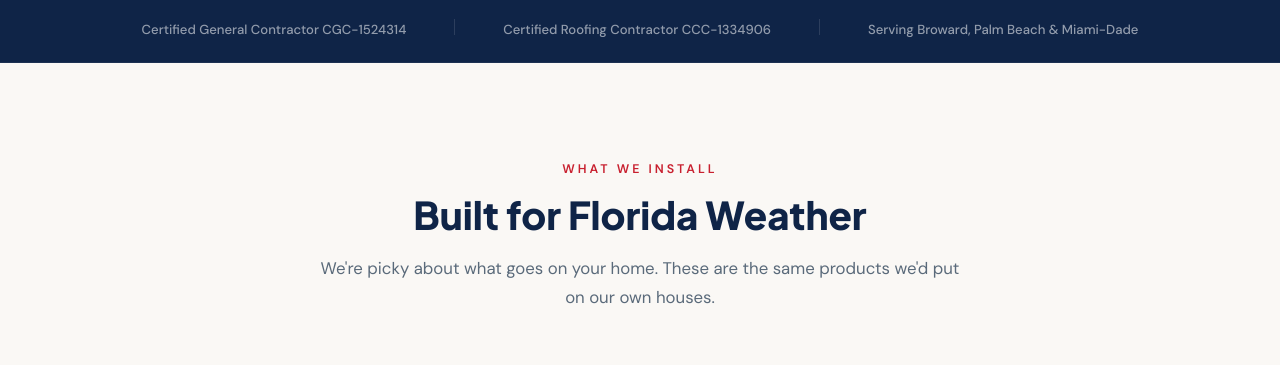
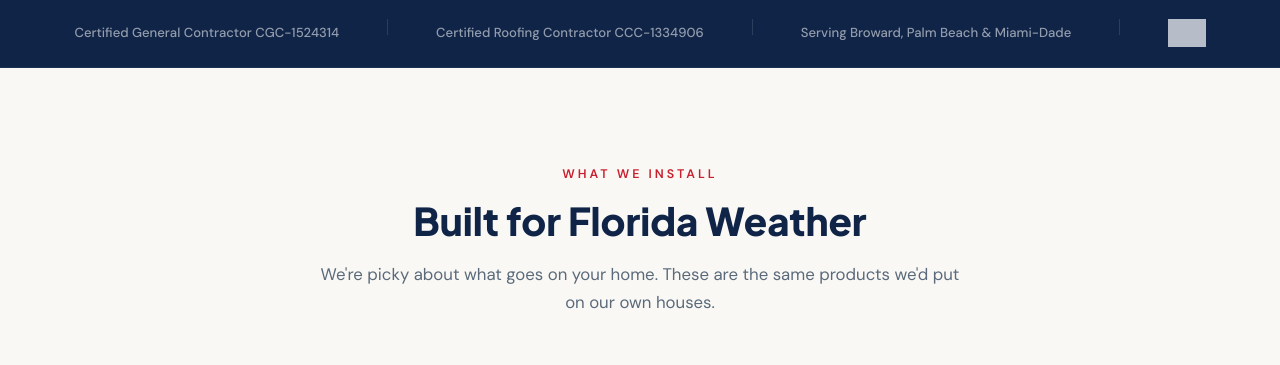
Before and after one commit to Guardianimpact/guardian-landing-pages, a FastAPI app: page /impact-windows-broward in a window 1280 px wide. Shown: the part 815-1180 px from the top of the page. Run offline with FastAPI, Linux system fonts and the light colour scheme; some libraries are stand-ins or nearby versions; grey boxes are pictures that could not be loaded.

Commit message:
Add BBB Accredited Business seal to hero and credentials bar
- Official BBB seal from seal-seflorida.bbb.org linked to Guardian profile
- Replaces text "A+ BBB" badge in hero with real seal image
- Added to credentials bar with white filter for dark background

Co-Authored-By: Claude Opus 4.6 <noreply@anthropic.com>

```diff
--- a/templates/impact-windows-broward.html
+++ b/templates/impact-windows-broward.html
@@ -280,8 +280,9 @@
                     <span><strong>Licensed</strong> & Insured</span>
                 </div>
                 <div class="hero-trust-item">
-                    <div class="ht-icon">A+</div>
-                    <span><strong>BBB</strong> Accredited</span>
+                    <a href="https://www.bbb.org/us/fl/deerfield-beach/profile/general-contractor/guardian-impact-windows-roofing-llc-0633-92032720/#sealclick" target="_blank" rel="nofollow" style="display:flex;align-items:center">
+                        <img src="https://seal-seflorida.bbb.org/seals/blue-seal-250-52-bbb-92032720.png" alt="BBB Accredited Business" style="height:36px;filter:brightness(0) invert(1);opacity:.85">
+                    </a>
                 </div>
             </div>
         </div>
@@ -348,6 +349,10 @@
         <span class="cred-item">Certified Roofing Contractor CCC-1334906</span>
         <span class="cred-divider"></span>
         <span class="cred-item">Serving Broward, Palm Beach & Miami-Dade</span>
+        <span class="cred-divider"></span>
+        <a href="https://www.bbb.org/us/fl/deerfield-beach/profile/general-contractor/guardian-impact-windows-roofing-llc-0633-92032720/#sealclick" target="_blank" rel="nofollow" class="cred-bbb">
+            <img src="https://seal-seflorida.bbb.org/seals/blue-seal-250-52-bbb-92032720.png" alt="Guardian Impact Windows & Roofing LLC BBB Business Review" style="height:28px;vertical-align:middle;filter:brightness(0) invert(1);opacity:.7">
+        </a>
     </div>
 </div>
 
```
